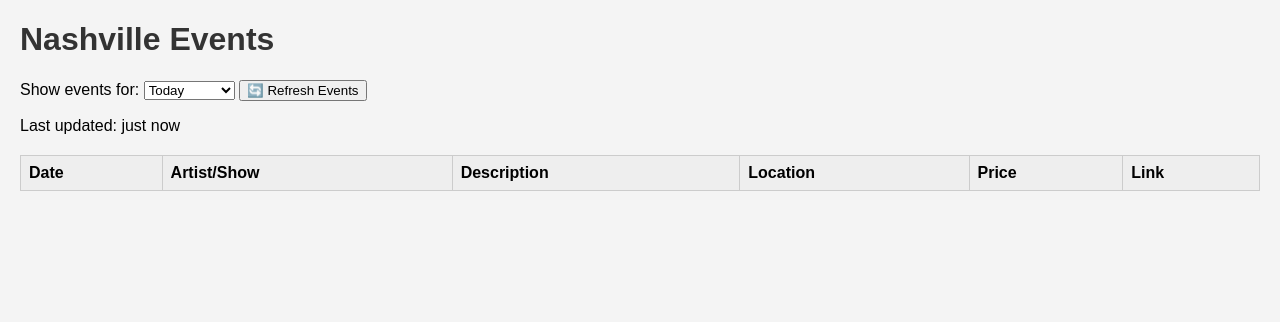
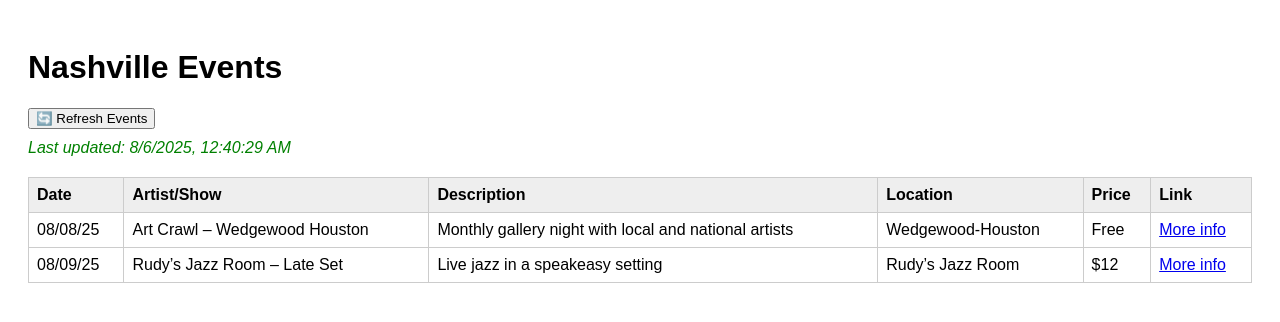
Before and after one commit to CarltonDavis615/BNA-Entertaiment, a plain HTML site: page index.html in a window 1280 px wide. Drawn offline with Linux system fonts and the light colour scheme.

Commit message:
Update index.html

```diff
--- a/index.html
+++ b/index.html
@@ -4,24 +4,37 @@
   <meta charset="UTF-8" />
   <meta name="viewport" content="width=device-width, initial-scale=1.0"/>
   <title>Nashville Events</title>
-  <link rel="stylesheet" href="style.css"/>
+  <style>
+    body {
+      font-family: sans-serif;
+      padding: 20px;
+    }
+    table {
+      border-collapse: collapse;
+      width: 100%;
+      margin-top: 20px;
+    }
+    th, td {
+      border: 1px solid #ccc;
+      padding: 8px;
+      text-align: left;
+    }
+    th {
+      background-color: #eee;
+    }
+    #refresh-status {
+      margin-top: 10px;
+      font-style: italic;
+      color: green;
+    }
+  </style>
 </head>
 <body>
   <h1>Nashville Events</h1>
-  <div class="controls">
-    <label for="dateFilter">Show events for:</label>
-    <select id="dateFilter">
-      <option value="today">Today</option>
-      <option value="thisWeek">This Week</option>
-      <option value="nextWeek">Next Week</option>
-      <option value="thisMonth">This Month</option>
-      <option value="nextMonth">Next Month</option>
-      <option value="all">All</option>
-    </select>
-    <button id="refreshButton">🔄 Refresh Events</button>
-    <p id="lastUpdated">Last updated: just now</p>
-  </div>
-  <table id="eventTable">
+  <button onclick="refreshEvents()">🔄 Refresh Events</button>
+  <p id="refresh-status">Last updated: loading...</p>
+
+  <table>
     <thead>
       <tr>
         <th>Date</th>
@@ -32,8 +45,11 @@
         <th>Link</th>
       </tr>
     </thead>
-    <tbody></tbody>
+    <tbody id="events-table-body">
+      <!-- Events will be inserted here -->
+    </tbody>
   </table>
+
   <script src="script.js"></script>
 </body>
 </html>
```
